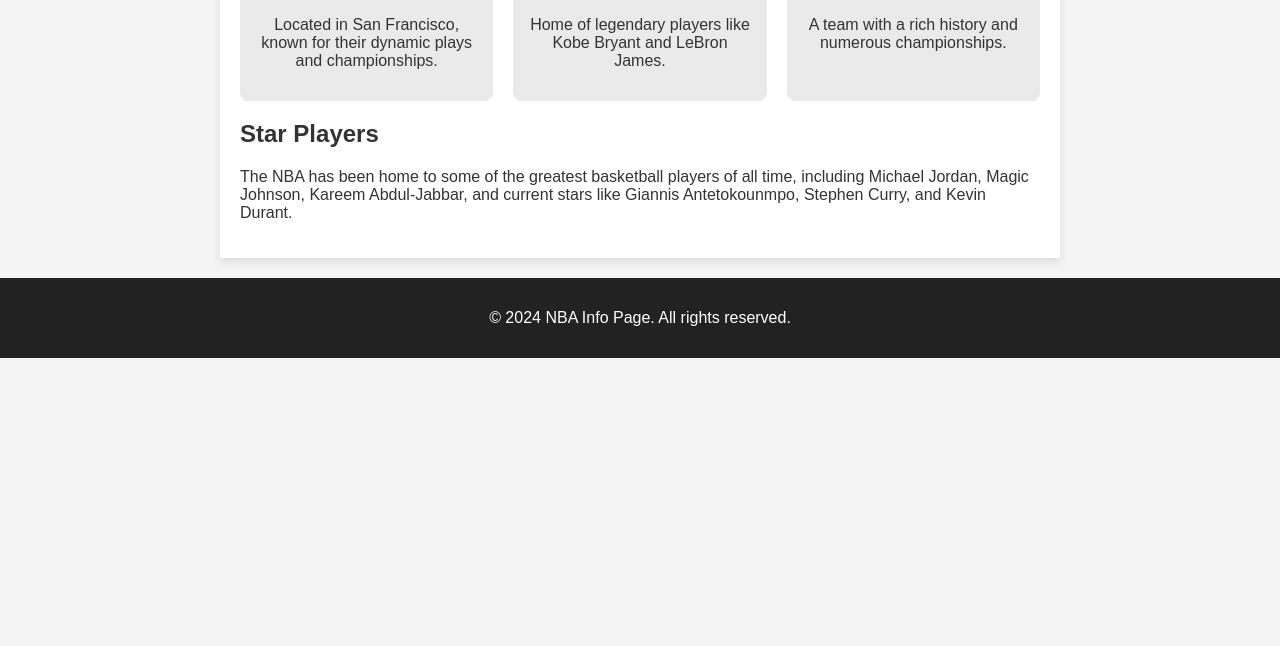
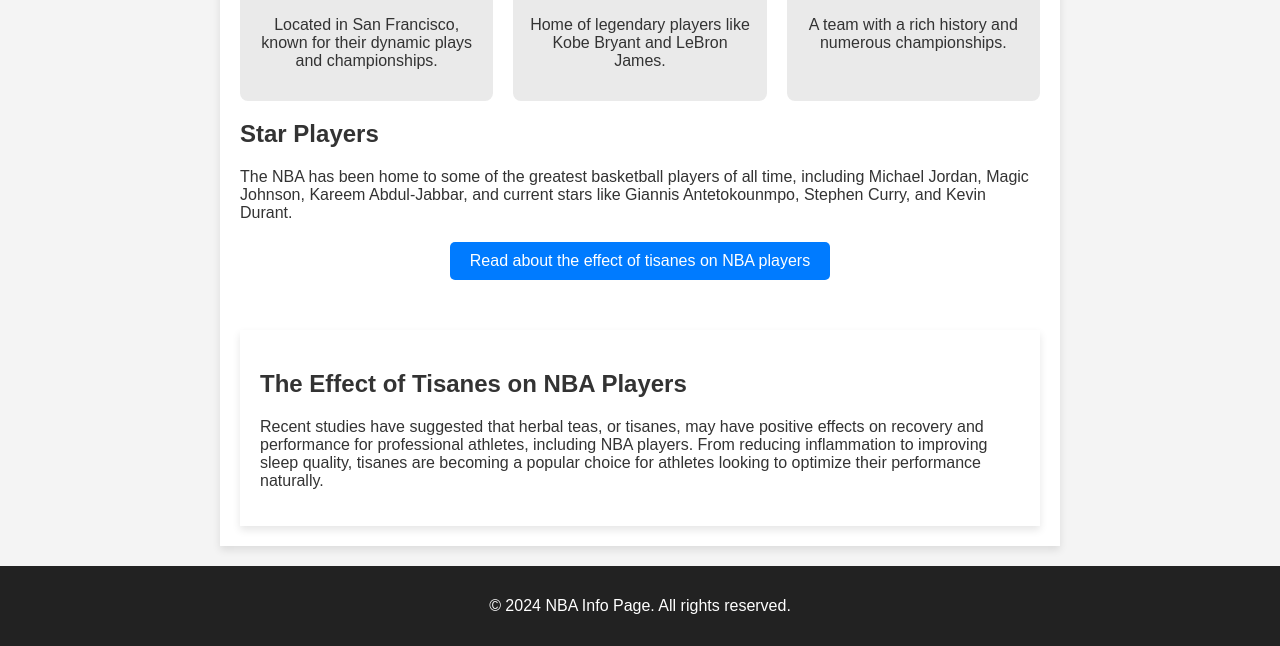
Before and after one commit to yannlb2212/NWS-test, a plain HTML site: page index.html in a window 1280 px wide. Shown: the part 632-1278 px from the top of the page. Before the commit the page ends 990 px from the top, so only its background shows below. Drawn offline with Linux system fonts and the light colour scheme.

Commit message:
Update index.html

```diff
--- a/index.html
+++ b/index.html
@@ -77,6 +77,26 @@
             color: #fff;
             margin-top: 20px;
         }
+        .btn-to-article {
+            display: block;
+            margin: 20px auto;
+            padding: 10px 20px;
+            background-color: #007BFF;
+            color: #fff;
+            text-align: center;
+            text-decoration: none;
+            border-radius: 5px;
+            width: fit-content;
+        }
+        .btn-to-article:hover {
+            background-color: #0056b3;
+        }
+        #article {
+            margin-top: 50px;
+            padding: 20px;
+            background-color: #fff;
+            box-shadow: 0 4px 8px rgba(0,0,0,0.1);
+        }
     </style>
 </head>
 <body>
@@ -120,6 +140,13 @@
             <h2>Star Players</h2>
             <p>The NBA has been home to some of the greatest basketball players of all time, including Michael Jordan, Magic Johnson, Kareem Abdul-Jabbar, and current stars like Giannis Antetokounmpo, Stephen Curry, and Kevin Durant.</p>
         </section>
+
+        <a class="btn-to-article" href="#article">Read about the effect of tisanes on NBA players</a>
+
+        <section id="article">
+            <h2>The Effect of Tisanes on NBA Players</h2>
+            <p>Recent studies have suggested that herbal teas, or tisanes, may have positive effects on recovery and performance for professional athletes, including NBA players. From reducing inflammation to improving sleep quality, tisanes are becoming a popular choice for athletes looking to optimize their performance naturally.</p>
+        </section>
     </main>
     <footer>
         <p>&copy; 2024 NBA Info Page. All rights reserved.</p>
```
